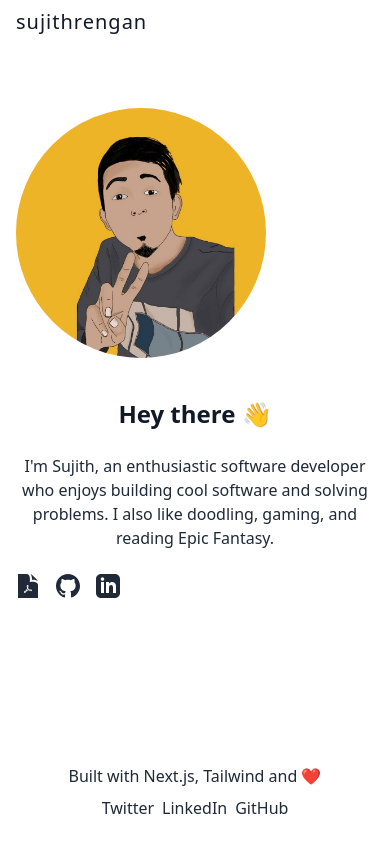
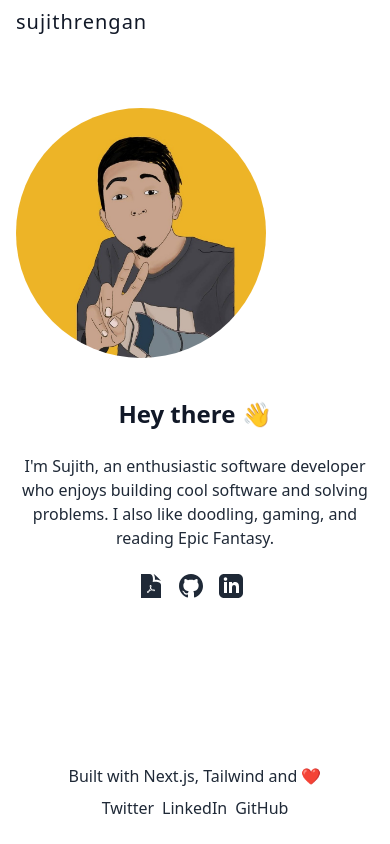
Before and after one commit to sujithrengan/portfolio, a Next.js app: page / in a window 390 px wide. Built offline with nearby package versions, Linux system fonts and the light colour scheme.

Commit message:
Justify center on social links

```diff
--- a/components/about.js
+++ b/components/about.js
@@ -15,7 +15,7 @@ const About = () => {
                             I'm Sujith, an enthusiastic software developer who enjoys building cool software and solving problems. I also like
                             doodling, gaming, and reading Epic Fantasy.
                         </p>
-                        <div className="flex flex-wrap pt-2 space-x-2 lg:pt-0">
+                        <div className="flex justify-center lg:justify-start text-center pt-2 space-x-2 lg:pt-0">
 
                             <a className = "text-xl hover:text-red-500" href="/resume.pdf" target="_blank" rel="noreferrer">
                             {/* <svg xmlns="http://www.w3.org/2000/svg" class = "h-6 w-6 mr-2" fill="currentColor" stroke-width="0.9" width="24" height="24" viewBox="0 0 24 24"><path d="M12.37 5.379l-5.64 5.64c-.655.655-1.515.982-2.374.982-1.855 0-3.356-1.498-3.356-3.356 0-.86.327-1.721.981-2.375l5.54-5.539c.487-.487 1.125-.731 1.765-.731 2.206 0 3.338 2.686 1.765 4.259l-4.919 4.919c-.634.634-1.665.634-2.298 0-.634-.633-.634-1.664 0-2.298l3.97-3.97.828.828-3.97 3.97c-.178.177-.178.465 0 .642.177.178.465.178.642 0l4.919-4.918c1.239-1.243-.636-3.112-1.873-1.874l-5.54 5.54c-.853.853-.853 2.24 0 3.094.854.852 2.24.852 3.093 0l5.64-5.64.827.827zm.637-5.379c.409.609.635 1.17.729 2h7.264v11.543c0 4.107-6 2.457-6 2.457s1.518 6-2.638 6h-7.362v-8.062c-.63.075-1 .13-2-.133v10.195h10.189c3.163 0 9.811-7.223 9.811-9.614v-14.386h-9.993zm4.993 6h-3.423l-.793.793-.207.207h4.423v-1zm0 3h-6.423l-1 1h7.423v-1zm0 3h-9.423l-.433.433c-.212.213-.449.395-.689.567h10.545v-1z"/></svg> */}
```
